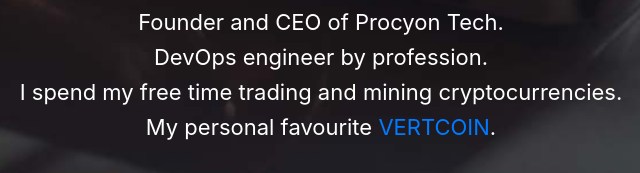
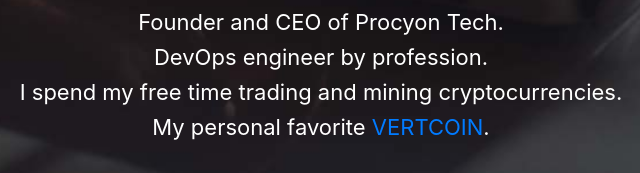
Before and after one commit to latitude8848/Prakash-Upreti, a website with bundled scripts: page index.html in a window 1280 px wide. Shown: the part 451-624 px from the top of the page, 319-959 px from the left. Built offline with nearby package versions, Linux system fonts and the light colour scheme.

Commit message:
typo fix

```diff
--- a/index.html
+++ b/index.html
@@ -58,7 +58,7 @@
             <div class="col-lg-8 mx-auto">
               <h1 class="brand-heading">Hello </br>& </br>Namaste!</h1>
               <p class="intro-text">Founder and CEO of Procyon Tech. </br> DevOps engineer by profession. </br>
-                I spend my free time trading and mining cryptocurrencies. </br>My personal favourite <a href="https://vertcoin.org" target="_blank">VERTCOIN</a>.</p>
+                I spend my free time trading and mining cryptocurrencies. </br>My personal favorite <a href="https://vertcoin.org" target="_blank">VERTCOIN</a>.</p>
               <a href="#about" class="btn btn-circle js-scroll-trigger">
                 <i class="fa fa-angle-double-down animated"></i>
               </a>
```
